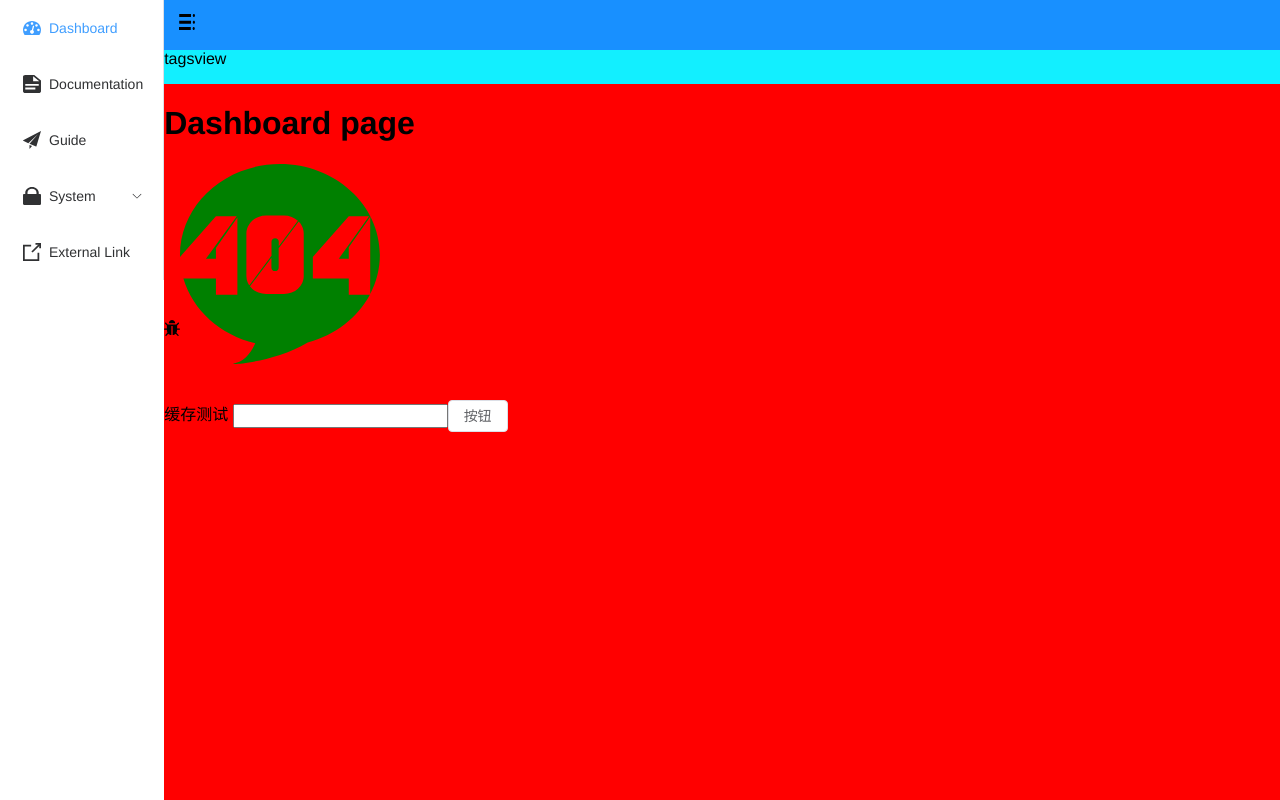
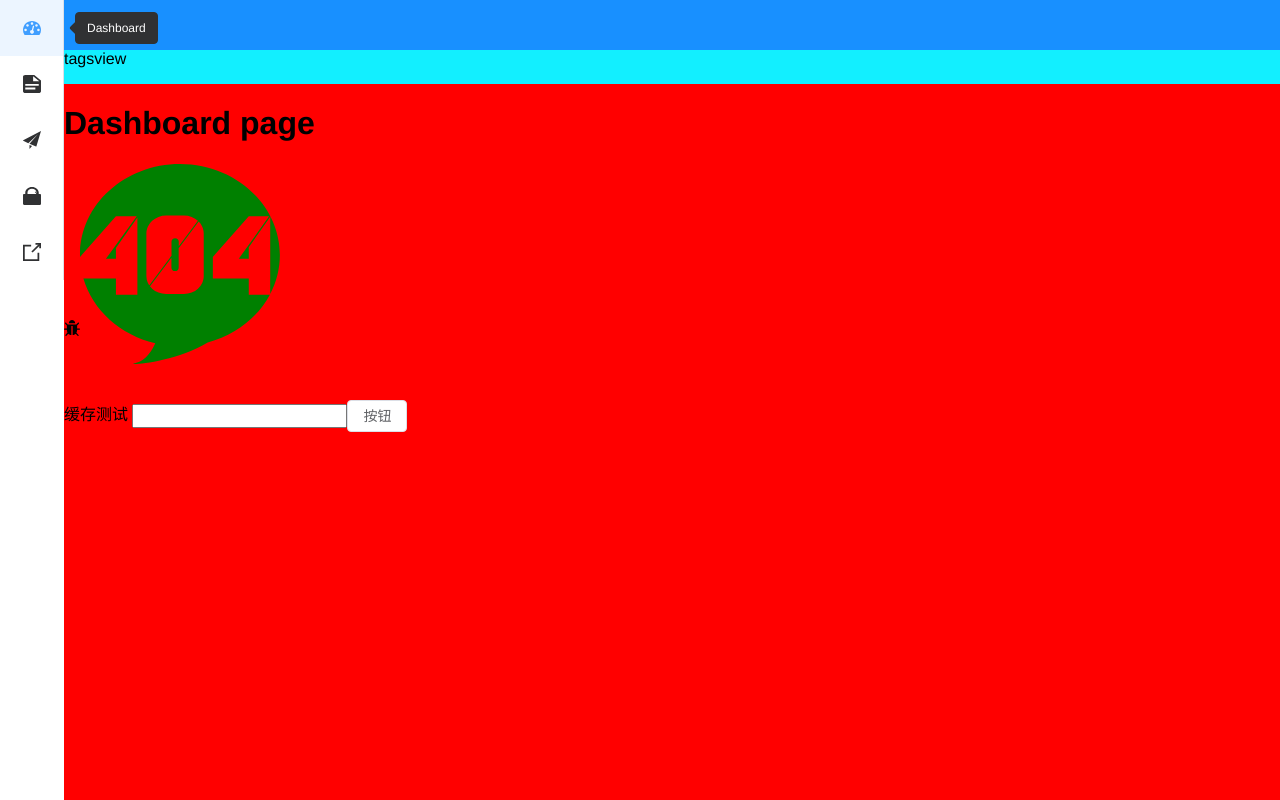
Before and after one commit to eileenyuling/vue3-ts-elementPlus-pinia, a Vue app: page /dashboard in a window 1280 px wide. Built offline with nearby package versions, Linux system fonts and the light colour scheme.

Commit message:
feat: 菜单收缩状态持久化

```diff
--- a/package.json
+++ b/package.json
@@ -16,6 +16,7 @@
     "normalize.css": "^8.0.1",
     "path-browserify": "^1.0.1",
     "pinia": "^2.0.24",
+    "pinia-plugin-persistedstate": "^2.4.0",
     "unplugin-element-plus": "^0.4.1",
     "vue": "^3.2.45",
     "vue-router": "^4.1.6"
--- a/src/layout/components/Sidebar/index.vue
+++ b/src/layout/components/Sidebar/index.vue
@@ -24,15 +24,14 @@ import SidebarItem from './SidebarItem.vue'
 
 // 导入路由表
 import { routes } from '@/router'
-import { useAppStore } from "@/stores/app";
-import { storeToRefs } from "pinia";
+import { useAppStore } from '@/stores/app'
+import { storeToRefs } from 'pinia'
 
-const store = useAppStore();
+const store = useAppStore()
 // const sidebar = computed(() => {
 //   return useAppStore().sidebar
 // })
-const { sidebar } = storeToRefs(store);
-console.log(sidebar.value.opened)
+const { sidebar } = storeToRefs(store)
 const route = useRoute()
 // 渲染路由
 const menuRoutes = computed(() => routes)
--- a/src/main.ts
+++ b/src/main.ts
@@ -2,6 +2,7 @@ import { createApp } from 'vue'
 import App from './App.vue'
 import router from './router/index'
 import { createPinia } from 'pinia'
+import piniaPluginPersistedstate from "pinia-plugin-persistedstate";
 import ElementPlus from 'element-plus'
 import 'element-plus/dist/index.css'
 import 'normalize.css/normalize.css'
@@ -9,10 +10,11 @@ import 'normalize.css/normalize.css'
 import initSvgIcon from '@/icons/index.ts'
 import 'virtual:svg-icons-register'
 import './styles/index.scss'
-
+const pinia = createPinia();
+pinia.use(piniaPluginPersistedstate);
 createApp(App)
   .use(ElementPlus)
   .use(router)
-  .use(createPinia())
+  .use(pinia)
   .use(initSvgIcon)
   .mount('#app')
--- a/src/stores/app.ts
+++ b/src/stores/app.ts
@@ -1,17 +1,27 @@
-import { defineStore } from "pinia";
-export const useAppStore = defineStore("app", () => {
+import { defineStore } from 'pinia'
+import { storageLocal } from '@/utils/storage'
+
+export const useAppStore = defineStore('app', () => {
   // 状态
   const state = reactive({
     siderbar: {
       // sidebar 展开状态
-      opened: true,
-    },
-  });
-  const sidebar = computed(() => state.siderbar);
+      opened: storageLocal.getItem<{ sidebarStatus: boolean }>(
+        'responsive-layout'
+      )?.sidebarStatus
+    }
+  })
+  const sidebar = computed(() => state.siderbar)
 
   // actions
   const toggleSidebar = () => {
-    state.siderbar.opened = !state.siderbar.opened;
-  };
-  return { sidebar, toggleSidebar };
-});
+    state.siderbar.opened = !state.siderbar.opened
+    localStorage.setItem(
+      'responsive-layout',
+      JSON.stringify({
+        sidebarStatus: state.siderbar.opened
+      })
+    )
+  }
+  return { sidebar, toggleSidebar }
+})
--- /dev/null
+++ b/src/utils/storage.ts
@@ -0,0 +1,22 @@
+import { isArray, isObject } from 'element-plus/es/utils/index'
+
+interface IStorageLocal extends Partial<Storage> {
+  setItem: (key: string, value: any) => void
+  getItem: <T>(key: string) => T | null
+}
+export const storageLocal: IStorageLocal = {
+  getItem: (key: string) => {
+    const res = localStorage.getItem(key)
+    if (res) {
+      return JSON.parse(res)
+    }
+    return null
+  },
+  setItem: (key: string, value: any) => {
+    if (isObject(value) || isArray(value)) {
+      localStorage.setItem(key, JSON.stringify(value))
+    } else {
+      localStorage.setItem(key, value)
+    }
+  }
+}
--- a/tsconfig.json
+++ b/tsconfig.json
@@ -16,7 +16,7 @@
     "paths": {
       "@/*": ["src/*"]
     },
-    "types": ["element-plus/global"]
+    "types": ["element-plus/global"],
   },
   "include": ["src/**/*.ts", "src/**/*.d.ts", "src/**/*.tsx", "src/**/*.vue"],
   "references": [{ "path": "./tsconfig.node.json" }]
```
Also changed, not shown: src/components/Hambuger/index.vue (+4 -4 lines), src/layout/components/Navbar.vue (+6 -6 lines), 1 other file (tests, documents, lock files or other folders).
